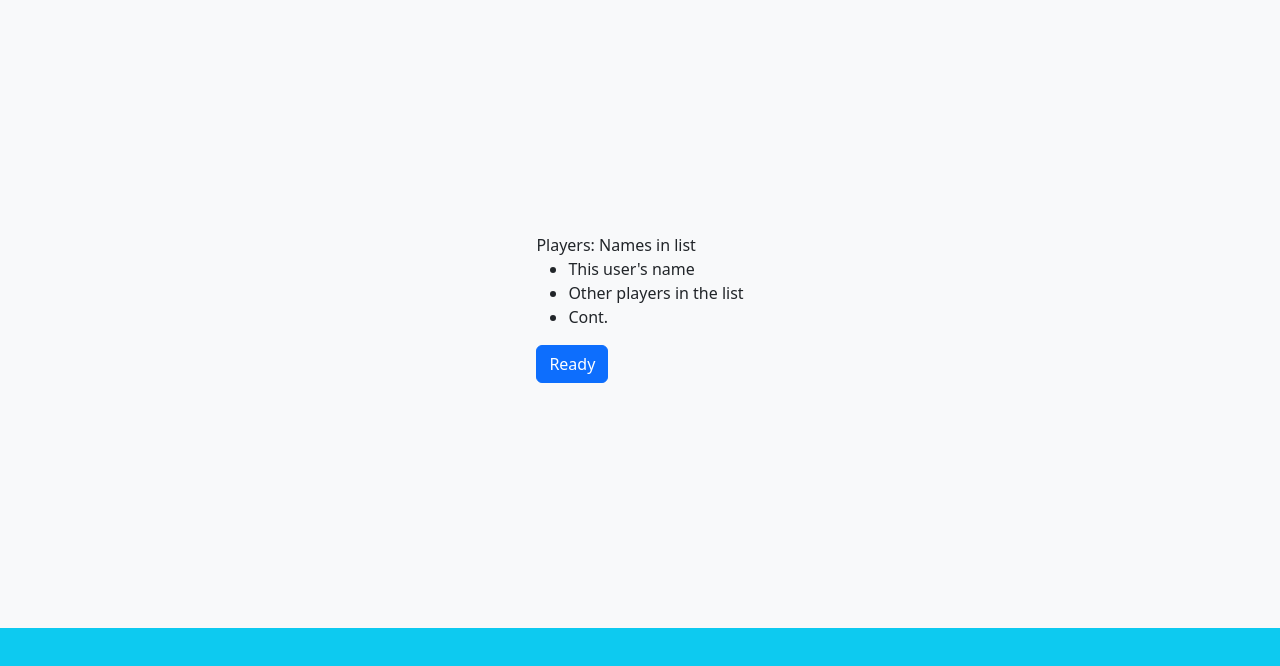
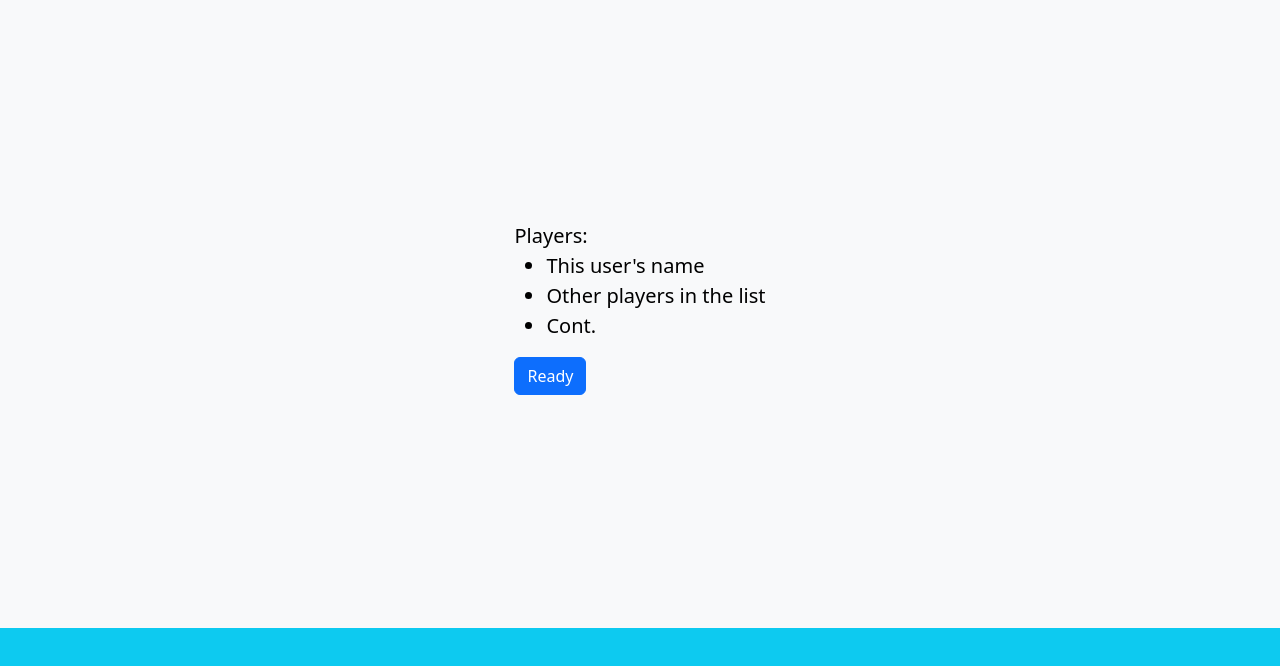
Before and after one commit to tryentering/startup, a plain HTML site: page Lobby.html in a window 1280 px wide. Shown: the part 92-758 px from the top of the page. Drawn offline with nearby package versions, Linux system fonts and the light colour scheme.

Commit message:
last minute tweaks

```diff
--- a/Lobby.html
+++ b/Lobby.html
@@ -24,9 +24,9 @@
       </nav>
   </header>
   <main class = bg-light>
-    <div class = text-dark>
-      Players: Names in list
-      <ul class = player-list>
+    <div class = player-list>
+      Players:
+      <ul>
         <li>This user's name </li>
         <li>Other players in the list</li>
         <li>Cont.</li>
--- a/main.css
+++ b/main.css
@@ -103,6 +103,11 @@ body {
     flex-direction: column;
 }
 
+.player-list {
+    font-size: 2.5vh;
+    color: black;
+}
+
 footer {
     flex: 0 10vh;
 }
```
Also changed, not shown: 1 other file.
